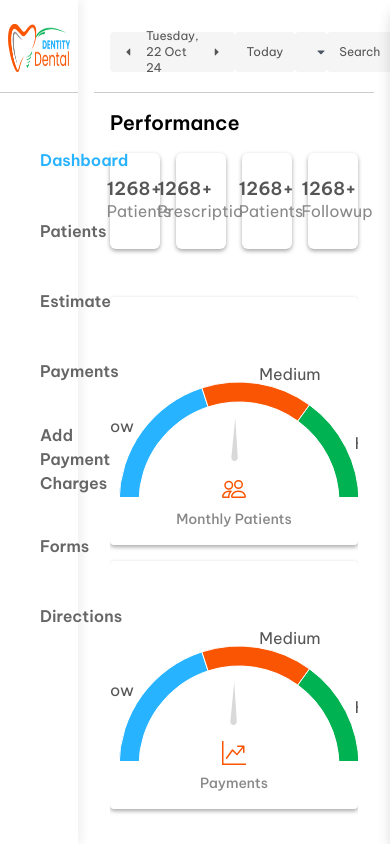
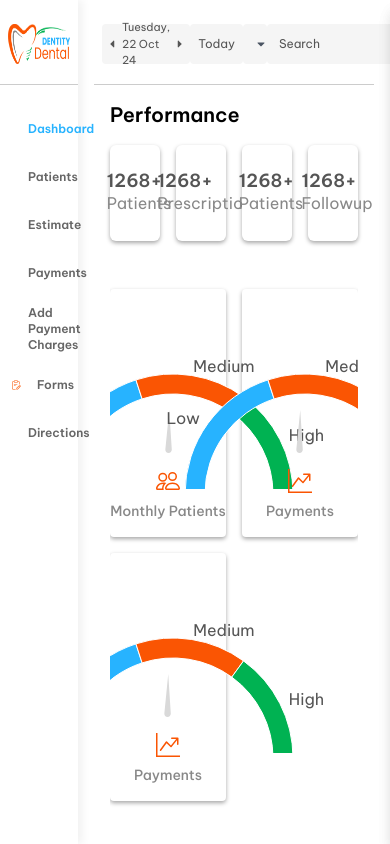
Before and after one commit to therebootai/democlinicsofwarefrontend, a React (Vite) app: page /doctor/dashboard in a window 390 px wide. Built offline with nearby package versions, Linux system fonts and the light colour scheme.

Commit message:
modified

```diff
--- a/src/App.css
+++ b/src/App.css
@@ -1,5 +1,5 @@
 .priority-button {
-  @apply h-[2rem] rounded xlg:rounded-md bg-[#EEEEEE] flex justify-center items-center px-4 xlg:px-6 text-[#555555] text-[13px] xlg:text-base font-medium;
+  @apply xlg:h-[2rem] h-[1.8rem] rounded xlg:rounded-md bg-[#EEEEEE] flex justify-center items-center px-2 xlg:px-4 xl:px-6 text-[#555555] text-[12px] xlg:text-sm  xl:text-base font-medium;
 }
 
 .priority-input {
--- a/src/component/SideHeader.jsx
+++ b/src/component/SideHeader.jsx
@@ -62,10 +62,10 @@ const AdminSideHeader = () => {
         <img
           src="/images/dentitydentallogo.png"
           alt="Clinic Logo"
-          className="h-[3rem] "
+          className="xl:h-[3rem] h-[2.5rem] "
         />
       </div>
-      <div className="flex flex-col gap-4 mt-6">
+      <div className="flex flex-col xlg:gap-8 gap-4 mt-2 p-1 xlg:p-2 xl:pl-4 ">
         {sideheader.map((item, index) => (
           <div
             key={index}
@@ -73,7 +73,7 @@ const AdminSideHeader = () => {
             onClick={() => handleIconClick(index)}
           >
             <div
-              className={`flex items-center p-2 pl-4 rounded-lg w-full ${
+              className={`flex items-center  rounded-lg w-full ${
                 hoveredIndex === index || location.pathname === item.link
                   ? "bg-transparent text-custom-blue"
                   : "bg-transparent"
@@ -82,18 +82,17 @@ const AdminSideHeader = () => {
                 transition: "background-color 0.5s ease, width 0.5s ease",
               }}
             >
-              <div className="h-[1.5rem] w-[2px] bg-[#27B3FF]"></div>
               <span className={`p-2 rounded-md  `}>
                 <img
                   src={item.icon}
                   alt={item.name}
-                  className={`h-[1.4rem] w-[1.4rem]  `}
+                  className={`xl:h-[1.4rem] xl:w-[1.4rem] h-[1rem] w-[1rem] `}
                 />
               </span>
               {item.link ? (
                 <Link
                   to={item.link}
-                  className={` font-semibold cursor-pointer hover:text-custom-blue ml-2 ${
+                  className={` xl:text-base xlg:text-sm text-xs font-semibold cursor-pointer hover:text-custom-blue ml-2 ${
                     location.pathname === item.link
                       ? "text-[#27B3FF]"
                       : " text-[#666666]"
@@ -103,7 +102,7 @@ const AdminSideHeader = () => {
                 </Link>
               ) : (
                 <span
-                  className={` font-semibold cursor-pointer hover:text-custom-blue ml-2 ${
+                  className={` xl:text-base xlg:text-sm text-xs  font-semibold cursor-pointer hover:text-custom-blue ml-2 ${
                     location.pathname === item.link
                       ? "text-[#27B3FF]"
                       : "text-[#666666]"
--- a/src/component/Topheader.jsx
+++ b/src/component/Topheader.jsx
@@ -39,15 +39,15 @@ const Topheader = ({
   const formattedDate = currentDate.format("dddd, DD MMM YY");
 
   return (
-    <header className="flex justify-between pb-5 p-4 border-b border-black/20">
-      <div className="flex items-center bg-[#F5F5F5] gap-3 rounded px-3 h-[2.5rem]">
+    <header className="flex justify-between pb-5 p-2 xlg:p-4 border-b border-black/20">
+      <div className="flex items-center bg-[#F5F5F5] gap-1 xlg:gap-3 rounded px-1 xlg:px-3 h-[2.5rem]">
         <button
           onClick={handlePreviousDay}
           className="text-custom-gray text-xs xl:text-base xlg:text-sm"
         >
           <FaCaretLeft />
         </button>
-        <span className="text-custom-gray text-xs xl:text-base xlg:text-sm">
+        <span className="text-custom-gray text-[11px] xl:text-base xlg:text-sm">
           {formattedDate}
         </span>
         <button
@@ -57,12 +57,12 @@ const Topheader = ({
           <FaCaretRight />
         </button>
       </div>
-      <div className="flex items-center bg-[#F5F5F5] gap-3 rounded px-3 h-[2.5rem]">
+      <div className="flex items-center bg-[#F5F5F5] gap-3 rounded px-2 xlg:px-3 h-[2.5rem]">
         <h3 className="text-xs xl:text-base xlg:text-sm text-custom-gray">
           Today
         </h3>
       </div>
-      <div className="flex items-center bg-[#F5F5F5] gap-3 rounded px-3 h-[2.5rem] relative xl:text-base text-xs xlg:text-sm text-custom-gray">
+      <div className="flex items-center bg-[#F5F5F5] gap-3 rounded px-2 xlg:px-3 h-[2.5rem] relative xl:text-base text-xs xlg:text-sm text-custom-gray">
         <select className="block w-full appearance-none cursor-pointer truncate pe-2  bg-[#F5F5F5] focus:outline-none">
           <option value="Dentity Dental Rajar">Dentity Dental Rajarhat</option>
           <option value="Another Option 1">Another Option 1</option>
@@ -115,7 +115,7 @@ const Topheader = ({
         </span>
       </div>
       <div
-        className={`fixed top-0 right-0 h-screen w-[50%] overflow-scroll z-[100] custom-scroll  bg-[#EDF4F7] shadow-lg transform transition-transform duration-300 ease-in-out ${
+        className={`fixed top-0 right-0 h-screen w-[60%] xl:w-[50%] overflow-scroll z-[100] custom-scroll  bg-[#EDF4F7] shadow-lg transform transition-transform duration-300 ease-in-out ${
           isModalShow ? "translate-x-0" : "translate-x-full"
         }`}
       >
--- a/src/pages/Direction.jsx
+++ b/src/pages/Direction.jsx
@@ -13,14 +13,14 @@ const Direction = () => {
   return (
     <AdminDashboardTemplate>
       <div className="">
-      <Topheader
+        <Topheader
           isModalShow={showAddForm}
           setIsModalShow={setShowAddForm}
           modalToShow={"formModal"}
         >
           <button
             onClick={handleAddNewClick}
-            className="flex items-center bg-custom-orange gap-3 rounded px-3 h-[2.5rem] text-xs xl:text-base xlg:text-sm text-[#F5F5F5]"
+            className="flex items-center bg-custom-orange gap-3 rounded px-2 xlg:px-3  h-[2.5rem] text-xs xl:text-base xlg:text-sm text-[#F5F5F5]"
           >
             <GoPlusCircle />
             <h3>Upload Direction</h3>
--- a/src/pages/Forms.jsx
+++ b/src/pages/Forms.jsx
@@ -21,7 +21,7 @@ export const Forms = () => {
         >
           <button
             onClick={handleAddNewClick}
-            className="flex items-center bg-custom-orange gap-3 rounded px-3 h-[2.5rem] text-xs xl:text-base xlg:text-sm text-[#F5F5F5]"
+            className="flex items-center bg-custom-orange gap-3 rounded px-2 xlg:px-3  h-[2.5rem] text-xs xl:text-base xlg:text-sm text-[#F5F5F5]"
           >
             <GoPlusCircle />
             <h3>Upload Form</h3>
--- a/src/pages/doctos/Dashboard.jsx
+++ b/src/pages/doctos/Dashboard.jsx
@@ -85,7 +85,7 @@ const Dashboard = () => {
         >
           <button
             onClick={handleAddNewClick}
-            className="flex items-center bg-custom-orange gap-3 rounded px-3 h-[2.5rem] text-xs xl:text-base xlg:text-sm text-[#F5F5F5]"
+            className="flex items-center bg-custom-orange gap-3 rounded px-2 xlg:px-3  h-[2.5rem] text-xs xl:text-base xlg:text-sm text-[#F5F5F5]"
           >
             <GoPlusCircle />
             <h3>Add Patient</h3>
@@ -96,14 +96,20 @@ const Dashboard = () => {
         <div>
           <PerformanceComponent />
         </div>
-        <div className="flex flex-col w-full lg:flex-row gap-4 justify-between overflow-x-hidden py-4  ">
-          <div className="bg-white rounded boxsh flex items-center justify-center w-full lg:w-[50%] xlg:w-[50%]">
+        <div className="grid grid-cols-2 xlg:grid-cols-3 w-full lg:flex-row gap-4 justify-between overflow-x-hidden py-4  ">
+          <div className="bg-white rounded boxsh flex items-center justify-center w-full ">
             <GaugeChart
               icon={<BsPeople className="size-6 text-custom-orange" />}
               text={"Monthly Patients"}
             />
           </div>
-          <div className="bg-white rounded boxsh flex items-center justify-center w-full lg:w-[50%] xlg:w-[50%]">
+          <div className="bg-white rounded boxsh flex items-center justify-center w-full">
+            <GaugeChart
+              icon={<BsGraphUpArrow className="size-6 text-custom-orange" />}
+              text={"Payments"}
+            />
+          </div>
+          <div className="bg-white rounded boxsh flex items-center justify-center w-full">
             <GaugeChart
               icon={<BsGraphUpArrow className="size-6 text-custom-orange" />}
               text={"Payments"}
@@ -126,16 +132,16 @@ const Dashboard = () => {
                   <div className="flex flex-row items-start justify-between">
                     <div className="flex flex-col gap-1">
                       <div className="flex flex-row items-center gap-2">
-                        <span className="xlg:text-lg text-base text-[#888888] font-medium ">
+                        <span className="xlg:text-lg text-sms text-[#888888] font-medium ">
                           {item.pid}.
                         </span>
-                        <div className="flex flex-row items-center gap-1 text-sm xlg:text-base font-medium text-[#555555]">
+                        <div className="flex flex-row items-center gap-1 text-[13px] xlg:text-base font-medium text-[#555555]">
                           <GoPerson /> <span>{item.name}</span> |
                           <span>{item.gender}</span> |
                           <span>{item.age} Years</span>
                         </div>
                       </div>
-                      <div className="xlg:text-base text-sm font-medium text-[#555555]">
+                      <div className="xlg:text-base text-[13px] font-medium text-[#555555]">
                         +91 {item.mobilenumber}
                       </div>
                     </div>
@@ -232,14 +238,14 @@ const Dashboard = () => {
                     >
                       Forms
                     </button>
-                    <div className="flex flex-row items-center gap-4">
+                    <div className="flex flex-row items-center gap-2 xlg:gap-4">
                       <button
                         onClick={handleViewPatient}
-                        className="xlg:text-2xl text-xl font-medium text-[#7F03FA]"
+                        className="xlg:text-2xl text-lg font-medium text-[#7F03FA]"
                       >
                         <BsEye />
                       </button>
-                      <button className="xlg:text-2xl text-xl font-medium text-[#00B252]">
+                      <button className="xlg:text-2xl text-lg font-medium text-[#00B252]">
                         <FaEdit />
                       </button>
                     </div>
@@ -249,7 +255,7 @@ const Dashboard = () => {
             ))}
           </div>
           <div
-            className={`fixed top-0 right-0 h-screen w-[60%] xlg:w-[50%] overflow-scroll custom-scroll  bg-[#EDF4F7] shadow-lg transform transition-transform duration-300 ease-in-out ${
+            className={`fixed top-0 right-0 h-screen w-[60%] xl:w-[50%] overflow-scroll custom-scroll  bg-[#EDF4F7] shadow-lg transform transition-transform duration-300 ease-in-out ${
               showViewPatient ? "translate-x-0" : "translate-x-full"
             }`}
           >
```
Also changed, not shown: src/pages/Payments.jsx (+5 -5 lines), src/pages/doctos/Patients.jsx (+9 -9 lines).
